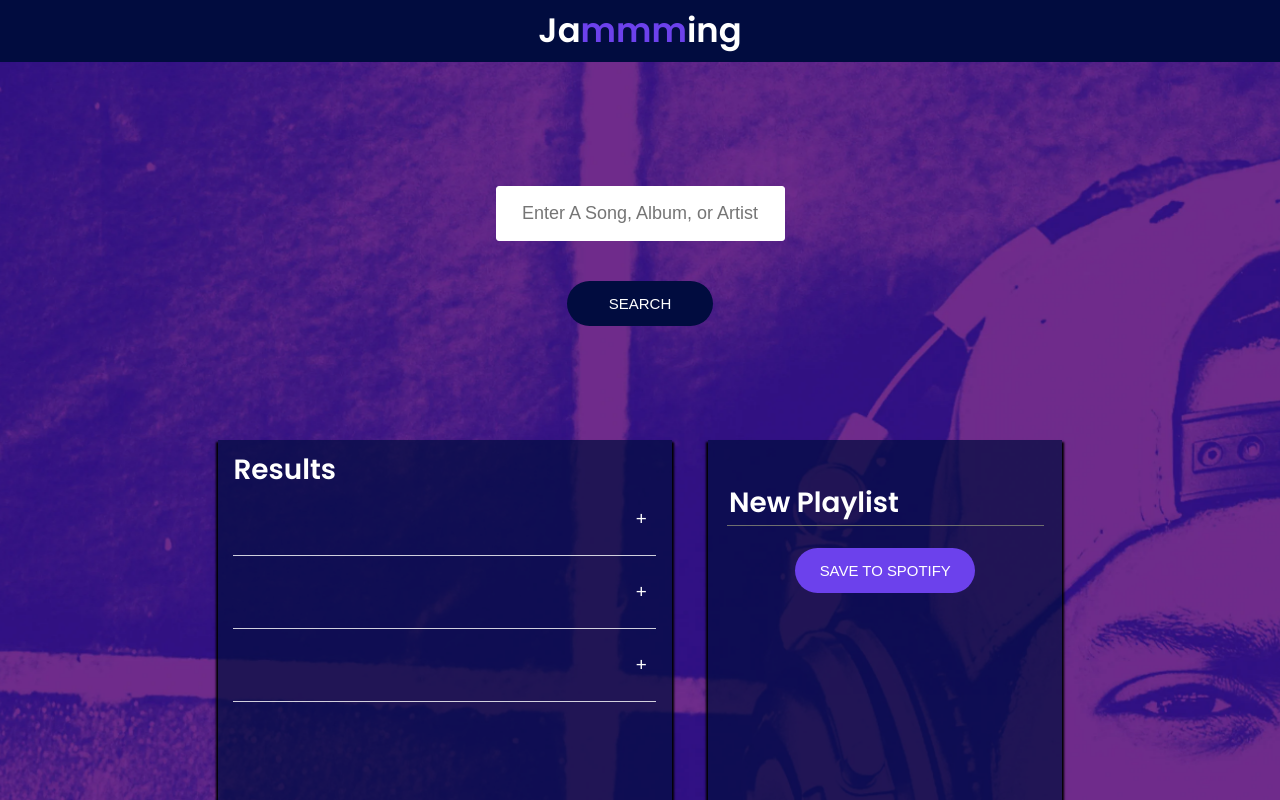
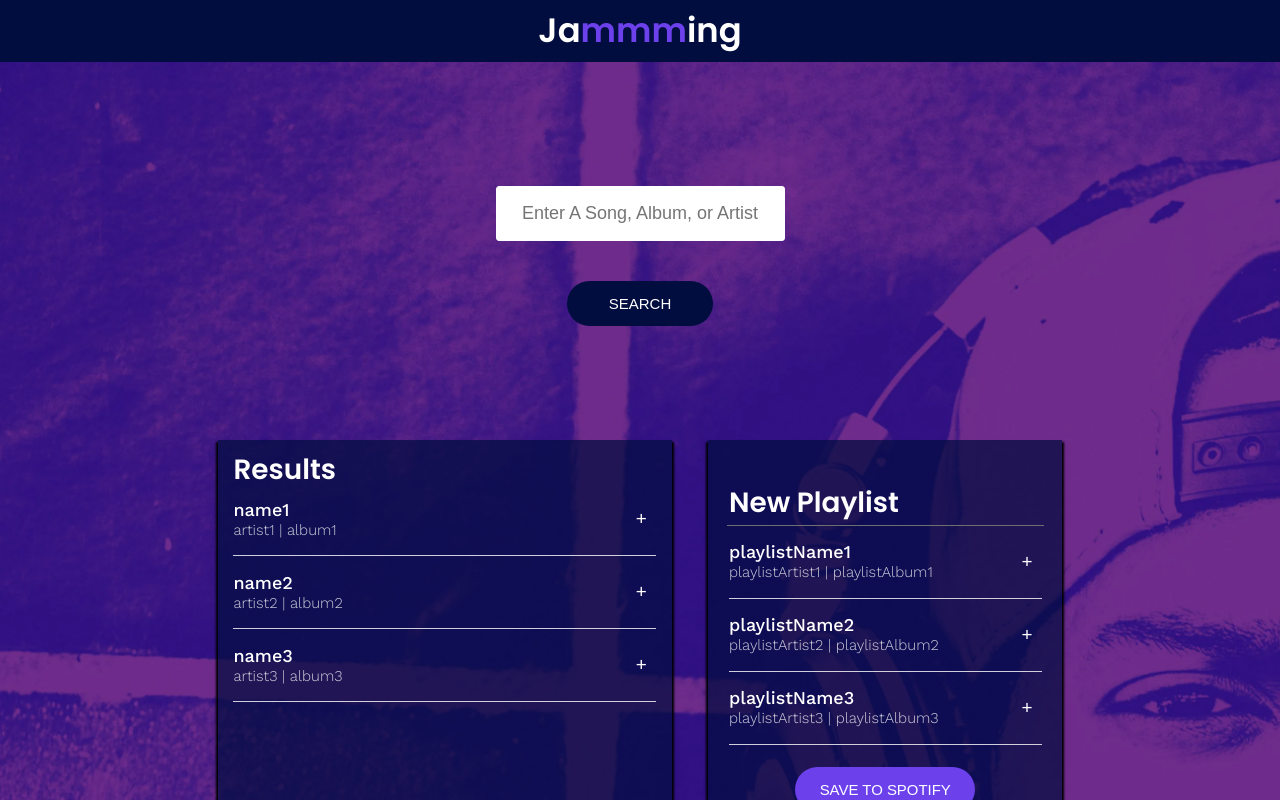
Before and after one commit to VioletViolaVi/React, a React (Create React App) app in the folder jammming/: page / in a window 1280 px wide. Shown: the top 800 px of the page. Built offline with nearby package versions, Linux system fonts and the light colour scheme.

Commit message:
Complete 5th section of jammming.

```diff
--- a/jammming/src/Components/App/App.js
+++ b/jammming/src/Components/App/App.js
@@ -11,11 +11,28 @@ class App extends React.Component {
 
     this.state = {
       SearchResults: [
-        {name: "name1", artist: "artist1", album: "album1", id: 1},
-        {name: "name2", artist: "artist2", album: "album2", id: 2},
-        {name: "name3", artist: "artist3", album: "album3", id: 3}
+        { name: "name1", artist: "artist1", album: "album1", id: 1 },
+        { name: "name2", artist: "artist2", album: "album2", id: 2 },
+        { name: "name3", artist: "artist3", album: "album3", id: 3 }
+      ],
+      playlistName: "My Playlist",
+      playlistTracks: [
+        { name: "playlistName1", artist: "playlistArtist1", album: "playlistAlbum1", id: 4 },
+        { name: "playlistName2", artist: "playlistArtist2", album: "playlistAlbum2", id: 5 },
+        { name: "playlistName3", artist: "playlistArtist3", album: "playlistAlbum3", id: 6 }
       ]
     }
+    this.addTrack = this.addTrack.bind(this);
+  }
+
+  addTrack(track) {
+    let tracks = this.state.playlistTracks;
+    if (tracks.find(savedTrack => savedTrack.id === track.id)) {
+      return;
+    }
+
+    tracks.push(track);
+    this.setState({ playlistTracks: tracks })
   }
 
   render() {
@@ -25,8 +42,8 @@ class App extends React.Component {
         <div className="App">
           <SearchBar />
           <div className="App-playlist">
-            <SearchResults SearchResults={this.state.SearchResults}/>
-            <Playlist />
+            <SearchResults SearchResults={this.state.SearchResults} onAdd={this.addTrack}/>
+            <Playlist playlistName={this.state.playlistName} playlistTracks={this.state.playlistTracks} />
           </div>
         </div>
       </div>
--- a/jammming/src/Components/Playlist/Playlist.js
+++ b/jammming/src/Components/Playlist/Playlist.js
@@ -1,12 +1,13 @@
 import React from "react";
 import "./Playlist.css";
+import TrackList from "../TrackList/TrackList";
 
 class Playlist extends React.Component {
     render() {
         return (
             <div className="Playlist">
                 <input defaultValue={"New Playlist"} />
-                {/* <TrackList /> */}
+                <TrackList tracks={this.props.playlistTracks} />
                 <button className="Playlist-save">SAVE TO SPOTIFY</button>
             </div>
         )
--- a/jammming/src/Components/SearchResults/SearchResults.js
+++ b/jammming/src/Components/SearchResults/SearchResults.js
@@ -7,7 +7,10 @@ class SearchResults extends React.Component {
         return (
             <div className="SearchResults">
                 <h2>Results</h2>
-                <TrackList tracks={this.props.SearchResults} />
+                <TrackList
+                    tracks={this.props.SearchResults}
+                    onAdd={this.props.onAdd}
+                    isRemoval={false} />
             </div>
         )
     }
--- a/jammming/src/Components/Track/Track.js
+++ b/jammming/src/Components/Track/Track.js
@@ -2,21 +2,30 @@ import React from 'react';
 import './Track.css';
 
 class Track extends React.Component {
+    constructor(props) {
+        super(props);
+
+        this.addTrack = this.addTrack.bind(this);
+    }
 
     renderAction() {
         if (this.props.isRemoval) {
             return <button className="Track-action">-</button>
         } else {
-            return <button className="Track-action">+</button>
+            return <button className="Track-action" onClick={this.addTrack}>+</button>
         }
+    }
+
+    addTrack() {
+        this.props.onAdd(this.props.track);
     }
 
     render() {
         return (
             <div className="Track">
                 <div className="Track-information">
-                    <h3></h3>
-                    <p></p>
+                    <h3>{this.props.track.name}</h3>
+                    <p>{this.props.track.artist} | {this.props.track.album}</p>
                 </div>
                 {this.renderAction()}
             </div>
--- a/jammming/src/Components/Tracklist/Tracklist.js
+++ b/jammming/src/Components/Tracklist/Tracklist.js
@@ -10,7 +10,8 @@ class TrackList extends React.Component {
                 {
                     this.props.tracks.map(track => {
                         return <Track track={track}
-                        key={track.id} />
+                            key={track.id}
+                            onAdd={this.props.onAdd} />
                     })
                 }
             </div>
```
